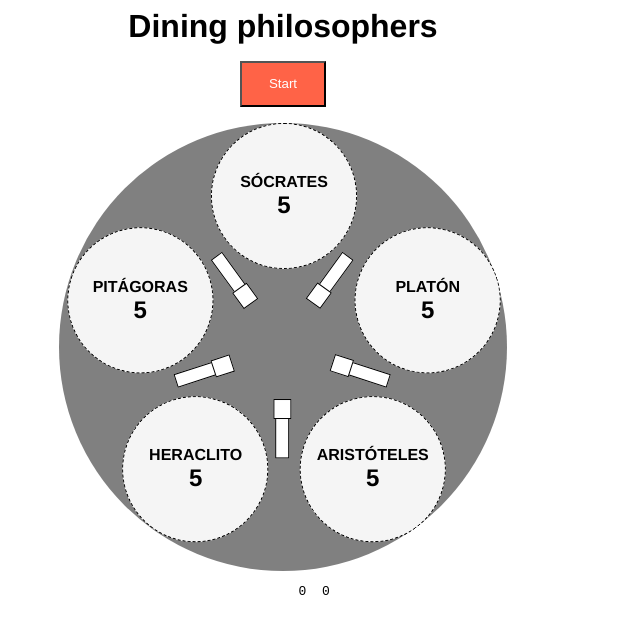
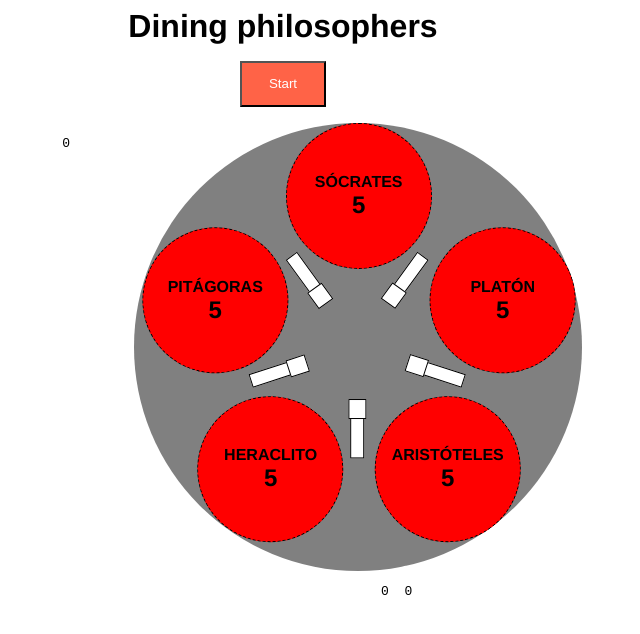
Before and after one commit to christiancazu/diningphilosophers, a Vue app: page / in a window 1280 px wide. Shown: the top 634 px of the page, without its empty margins (357-997 px from the left). Built offline with nearby package versions, Linux system fonts and the light colour scheme.

Commit message:
set states colors every turn - working

```diff
--- a/package.json
+++ b/package.json
@@ -1,5 +1,5 @@
 {
-  "name": "dinnerphilosophers",
+  "name": "diningphilosophers",
   "version": "0.1.0",
   "private": true,
   "scripts": {
--- a/src/App.vue
+++ b/src/App.vue
@@ -2,6 +2,12 @@
   <div id="app">
     <h1 class="title">Dining philosophers</h1>
     <button class="btn" @click="initDinner()">Start</button>
+    <div class="container">
+      <div class="states">
+        <pre>
+          {{ statesPhilosophers }}
+        </pre>
+      </div>
       <div class="table">
 
         <div class="container-philosopher">
@@ -9,7 +15,11 @@
             :class="`
             philosopher
             philosopher--${philosopher.className}
-          ${philosopher.state === 1 ? 'isDinnering' : 'nothing'}`">
+            ${philosopher.state === 1
+              ? 'isDinnering'
+              : philosopher.state === 2
+              ? 'isThinking'
+              : 'isWaiting'}`">
             <div :class="`info info--${philosopher.className}`">
               <label class="info__name">{{ philosopher.name }}</label>
               <label class="info__rations">{{ philosopher.rations }}</label>
@@ -31,11 +41,12 @@
 
       </div>
     </div>
+  </div>
 </template>
 
 <script>
 const rations = 5
-const transitionTime = 1500
+const transitionTime = 2000
 
 export default {
   name: 'app',
@@ -58,42 +69,43 @@ export default {
       ],
       states: ['isDinnering', 'isWaiting', 'isSated'],
       x: 0,
-      y: 0
+      y: 0,
+      lastOne: 0,
+      lastTwo: 0,
+      flag: false
     }
-  },
-
-  mounted () {
-    let that = this
-    // this.dinnering(0)
-    // setTimeout(() => {
-    //   this.clean(0)
-    //   this.changeState(4, 'isSated')
-    //   this.test()
-    // }, 2000)
   },
 
   computed: {
     g () {
       return `${this.x}  ${this.y}`
+    },
+    statesPhilosophers () {
+      return this.philosophers[0].state
     }
   },
 
+
   methods: {
     initDinner () {
-      async function wait() {
-      return new Promise(function(resolve) {
-        setTimeout(resolve, transitionTime);
+      let that = this
+      async function wait () {
+        return new Promise((resolve) => {
+          console.log('lastOne ', that.lastOne)
+          console.log('lastTwo ', that.lastTwo)
+          setTimeout(resolve, transitionTime)
         })
       }
 
       (async () => {
         while (true) {
-          await wait();
+          await wait()
           this.getPartner()
+          // this.philosophers[this.lastOne].state = 2
+          // this.philosophers[this.lastTwo].state = 2
         }
       })()
     },
-
 
     initx () {
       for (let index = 0; index < 20; index++) {
@@ -122,21 +134,29 @@ export default {
         this.philosophers[index].state = 0
         this.forks[ this.philosophers[index].forks[0] ].isOcuped = false
         this.forks[ this.philosophers[index].forks[1] ].isOcuped = false
-
       }
       this.philosophers[x].state = 1
-      this.philosophers[x].rations--
+      this.discountRation(x)
       this.forks[ this.philosophers[x].forks[0] ].isOcuped = true
       this.forks[ this.philosophers[x].forks[1] ].isOcuped = true
       this.philosophers[y].state = 1
-      this.philosophers[y].rations--
+      this.discountRation(y)
       this.forks[ this.philosophers[y].forks[0] ].isOcuped = true
       this.forks[ this.philosophers[y].forks[1] ].isOcuped = true
+
+      if (this.flag) {
+        if (x === 0) x = 4
+        else x--
+        if (y === 0) y = 4
+        else y--
+        this.philosophers[x].state = 2
+        this.philosophers[y].state = 2
+      }
+      this.flag = true
     },
 
     clean (id) {
       this.philosophers[id].state = 0
-      // this.philosophers[id].rations--
       this.forks[ this.philosophers[id].forks[0] ].isOcuped = false
       this.forks[ this.philosophers[id].forks[1] ].isOcuped = false
     },
@@ -147,7 +167,10 @@ export default {
       this.dinnering(this.x, this.y)
       this.x++
       if (this.x === 5) this.x = 0
+    },
 
+    discountRation (index) {
+      this.philosophers[index].rations--
     }
   }
 }
@@ -176,6 +199,12 @@ $mapNumbers: (
   display: grid;
   grid-gap: 1em;
   justify-content: center;
+}
+
+.container {
+  display: grid;
+  grid-template-columns: 1fr 3fr;
+  margin: 0 auto;
 }
 
 .table {
@@ -282,11 +311,13 @@ $mapNumbers: (
   background-color: green;
   transition: all 1s;
 }
+.isThinking {
+  background-color: orange;
+  transition: all 1s;
+}
 .isWaiting {
-  background-color: orange;
-}
-.isSated {
   background-color: red;
+  transition: all 1s;
 }
 .nothing {
   background-color: whitesmoke;
```
Lines whose indentation alone changed are shown as unchanged.
